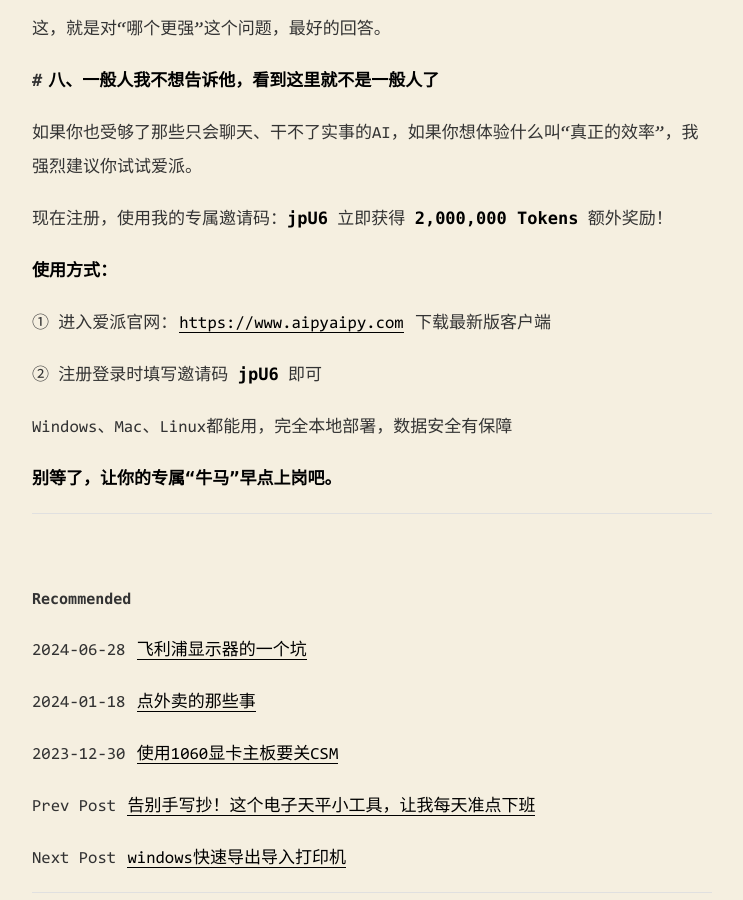
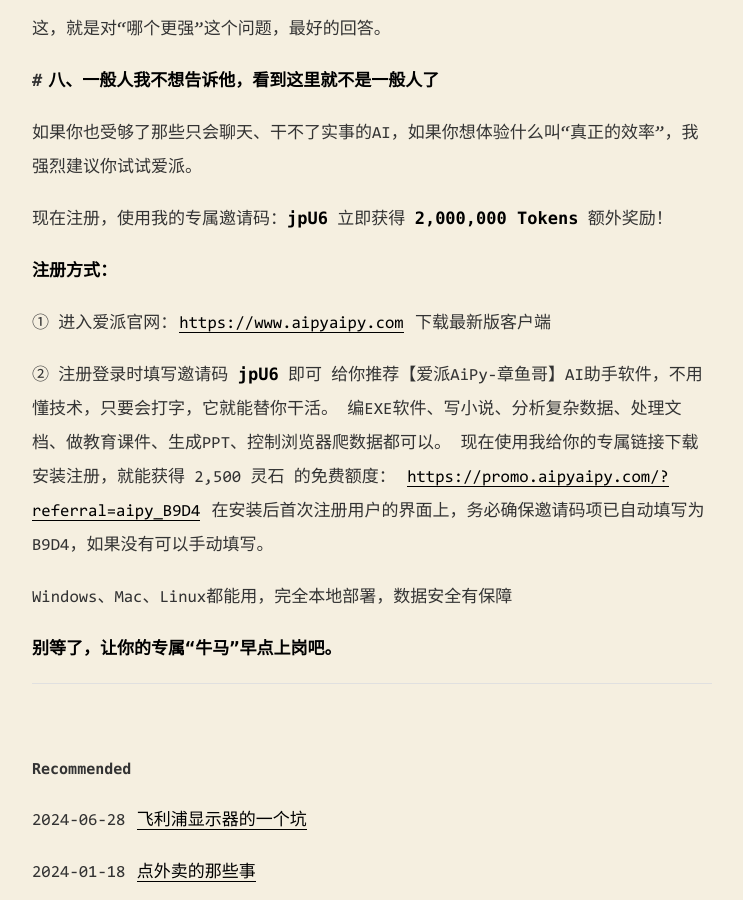
Before and after one commit to ahaitodo/ahaitodo.github.io, a Jekyll site: the page built from _posts/2026-02-05-use-openclaw-to-aipy-yaoqingma-B9D4.md, in a window 1280 px wide and 900 px high, scrolled down 3975 px. Shown: the whole window, without its empty margins (268-1011 px from the left). Built offline with Jekyll 4.4.1, drawn with Linux system fonts in a browser that asks for light colours; comment, search, counter and statistics services are not loaded.

Commit message:
Update and rename 2026-02-05-use-openclaw-to-aipy-yaoqingma-jpU6.md to 2026-02-05-use-openclaw-to-aipy-yaoqingma-B9D4.md
update

```diff
--- a/_posts/2026-02-05-use-openclaw-to-aipy-yaoqingma-jpU6.md
+++ b/_posts/2026-02-05-use-openclaw-to-aipy-yaoqingma-B9D4.md
@@ -138,11 +138,16 @@
 
 现在注册，使用我的专属邀请码：**jpU6** 立即获得 **2,000,000 Tokens** 额外奖励！
 
-**使用方式：**
+**注册方式：**
 
 ① 进入爱派官网：[https://www.aipyaipy.com](https://www.aipyaipy.com/) 下载最新版客户端
 
 ② 注册登录时填写邀请码 **jpU6** 即可
+给你推荐【爱派AiPy-章鱼哥】AI助手软件，不用懂技术，只要会打字，它就能替你干活。
+编EXE软件、写小说、分析复杂数据、处理文档、做教育课件、生成PPT、控制浏览器爬数据都可以。
+现在使用我给你的专属链接下载安装注册，就能获得 2,500 灵石 的免费额度：
+[https://promo.aipyaipy.com/?referral=aipy_B9D4](https://promo.aipyaipy.com/?referral=aipy_B9D4)
+在安装后首次注册用户的界面上，务必确保邀请码项已自动填写为B9D4，如果没有可以手动填写。
 
 Windows、Mac、Linux都能用，完全本地部署，数据安全有保障
 
```
